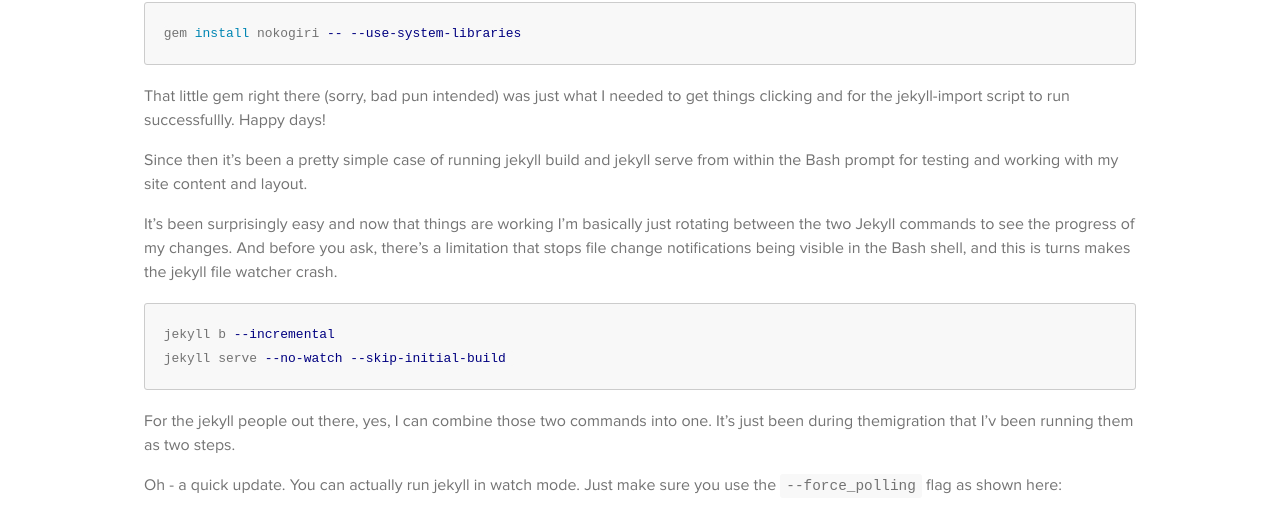
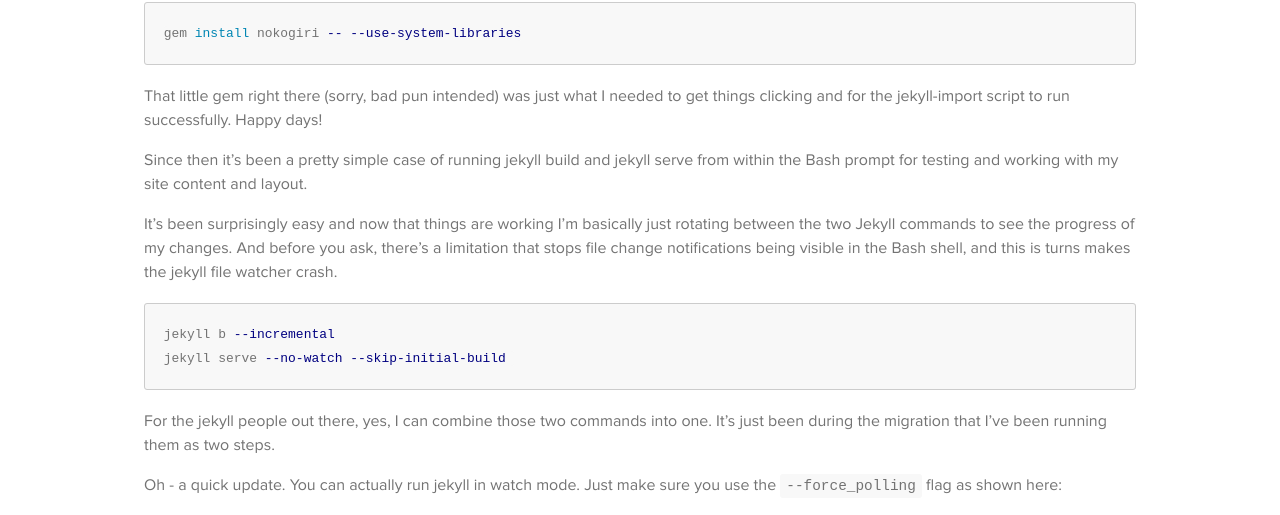
Before and after one commit to rbanks54/rbanks54.github.io, a Jekyll site: the page built from _posts/2016-08-09-jekyll-on-bash-on-ubuntu-on-windows.md, in a window 1280 px wide. Shown: the part 969-1484 px from the top of the page. Built offline with Jekyll 4.4.1, drawn with Linux system fonts in a browser that asks for light colours; nearby versions of some CDN libraries; some web fonts are replaced; a style sheet for code colours, icons or effects is not loaded.

Commit message:
Fix a few typos

````diff
--- a/_posts/2016-08-09-jekyll-on-bash-on-ubuntu-on-windows.md
+++ b/_posts/2016-08-09-jekyll-on-bash-on-ubuntu-on-windows.md
@@ -28,7 +28,7 @@ A bit more noodling about, poking at Google and crossing my fingers and I ran ac
 gem install nokogiri -- --use-system-libraries
 ```
 
-That little gem right there (sorry, bad pun intended) was just what I needed to get things clicking and for the jekyll-import script to run successfullly. Happy days!
+That little gem right there (sorry, bad pun intended) was just what I needed to get things clicking and for the jekyll-import script to run successfully. Happy days!
 
 Since then it's been a pretty simple case of running jekyll build and jekyll serve from within the Bash prompt for testing and working with my site content and layout.
 
@@ -39,7 +39,7 @@ jekyll b --incremental
 jekyll serve --no-watch --skip-initial-build
 ```
 
-For the jekyll people out there, yes, I can combine those two commands into one. It's just been during themigration that I'v been running them as two steps.
+For the jekyll people out there, yes, I can combine those two commands into one. It's just been during the migration that I've been running them as two steps.
 
 Oh - a quick update. You can actually run jekyll in watch mode. Just make sure you use the `--force_polling` flag as shown here:
 
````
